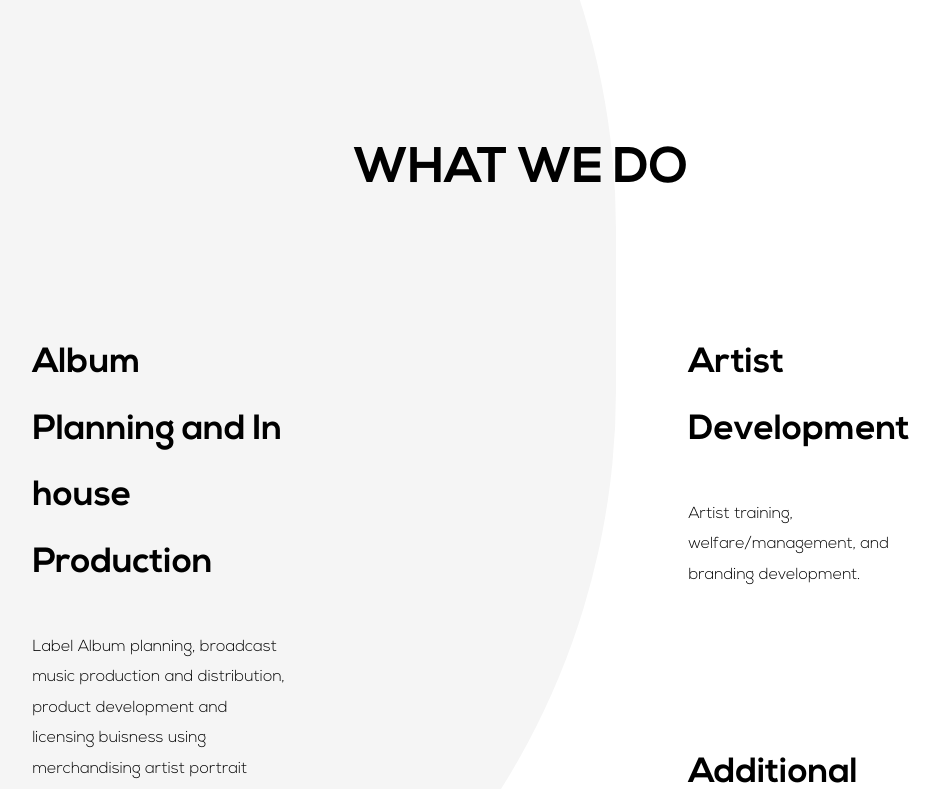
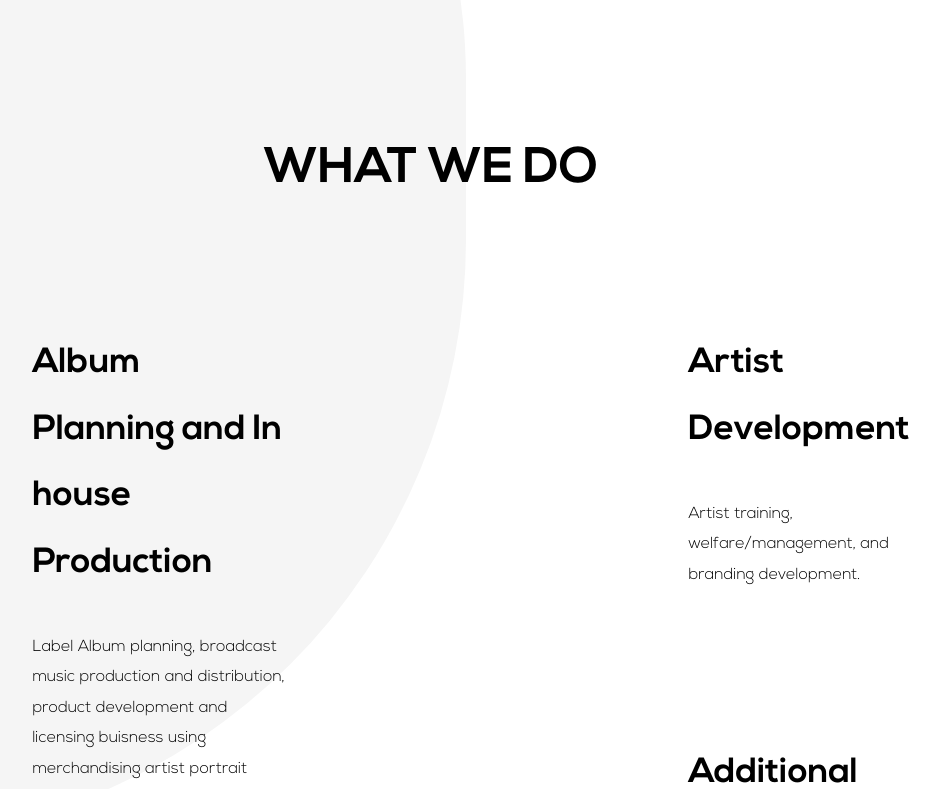
Before and after one commit to liyahshaikh/cautious-waffle, a React (Create React App) app: page / in a window 1280 px wide. Shown: the part 1480-2269 px from the top of the page, without its empty margins (134-1074 px from the left). Built offline with nearby package versions, Linux system fonts and the light colour scheme.

Commit message:
Made the background shapes

```diff
--- a/src/components/Main/MainElements.js
+++ b/src/components/Main/MainElements.js
@@ -9,16 +9,16 @@ line-height: 1.6;
 
 `
 
-export const SemiCircle = styled.div`
+export const SemiCircleLeft = styled.div`
 z-index: 0;
 padding-top: 20vh;
 position: relative;
 background-color: #f5f5f5;
 margin: 0px;
-height: 1500px;
-width: 750px;
-border-top-right-radius: 750px;
-border-bottom-right-radius: 750px;
+height: 1200px;
+width: 600px;
+border-top-right-radius: 600px;
+border-bottom-right-radius: 600px;
 `
 export const MainTitle = styled.p`
 font-family: NexaBold, sans-serif;
@@ -133,3 +133,18 @@ export const MainSection4 = styled.p`
 
 font-family: NexaLight;
 `
+
+
+export const SemiCircleRight = styled.div`
+z-index: 0;
+padding-top: 20vh;
+float: right;
+position: relative;
+
+background-color: #f5f5f5;
+margin: 0px;
+height: 1200px;
+width: 600px;
+border-top-left-radius: 600px;
+border-bottom-left-radius: 600px;
+`
--- a/src/components/Main/index.js
+++ b/src/components/Main/index.js
@@ -1,10 +1,10 @@
 import React from 'react'
-import { MainContainer, MainP, MainSection1, MainSection2, MainSection3, MainSection4,  MainTitle, ProfileButton, SemiCircle, Title1, Title2, Title3, Title4,  WhatWeDoSection, WhatWeDoSectionContent1, WhatWeDoSectionContent2,WhatWeDoSectionContent3,WhatWeDoSectionContent4 } from './MainElements'
+import { MainContainer, MainP, MainSection1, MainSection2, MainSection3, MainSection4,  MainTitle, ProfileButton, SemiCircleLeft, SemiCircleRight, Title1, Title2, Title3, Title4,  WhatWeDoSection, WhatWeDoSectionContent1, WhatWeDoSectionContent2,WhatWeDoSectionContent3,WhatWeDoSectionContent4 } from './MainElements'
 
 const Main = () => {
     return (
         <MainContainer>
-            <SemiCircle>
+            <SemiCircleLeft>
                 <MainTitle>WHO WE ARE</MainTitle>
                 <MainP>Driven by the idea of Artistic Integrity, BYOND Entertainment is a 360 degree based
                      music-based company cum record label that promises the most creativeride to our
@@ -42,7 +42,8 @@ const Main = () => {
                 </WhatWeDoSection>
 
 
-            </SemiCircle>
+            </SemiCircleLeft>
+            <SemiCircleRight />
 
         </MainContainer>
     )
```
